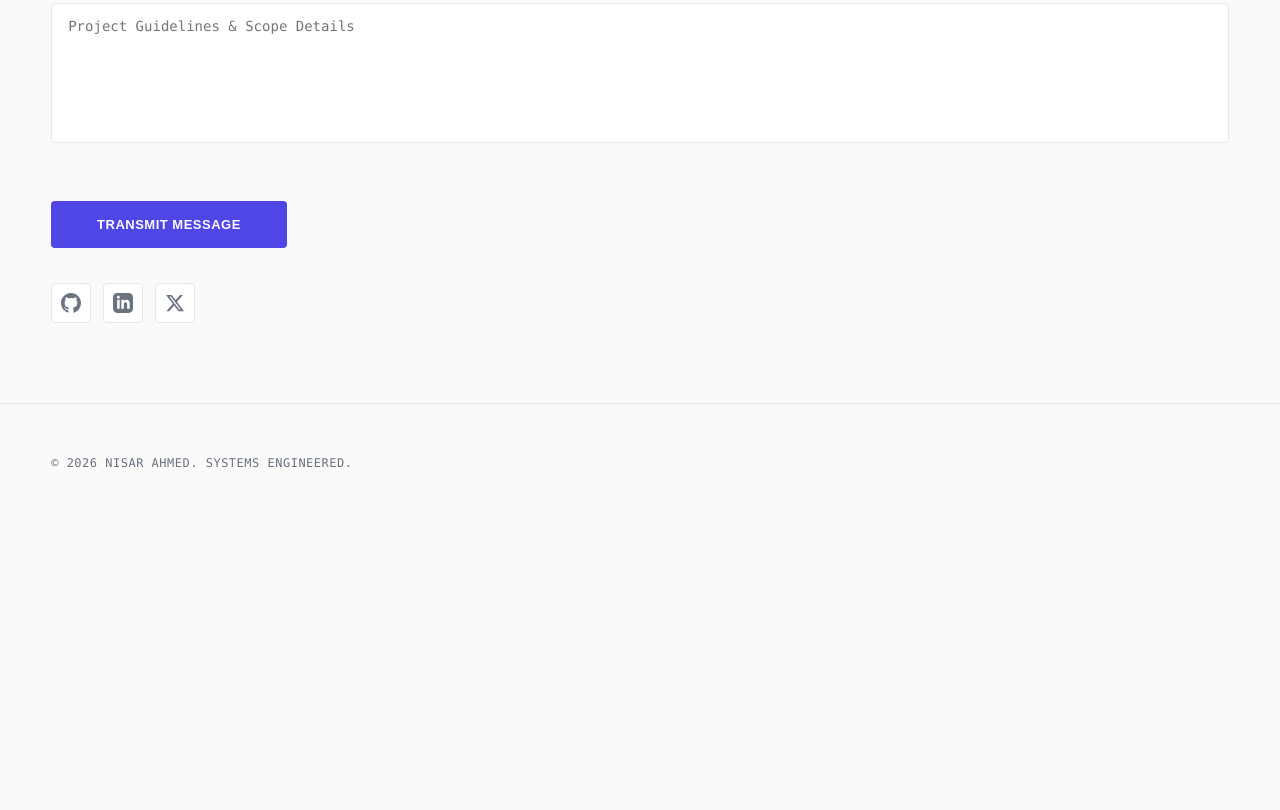
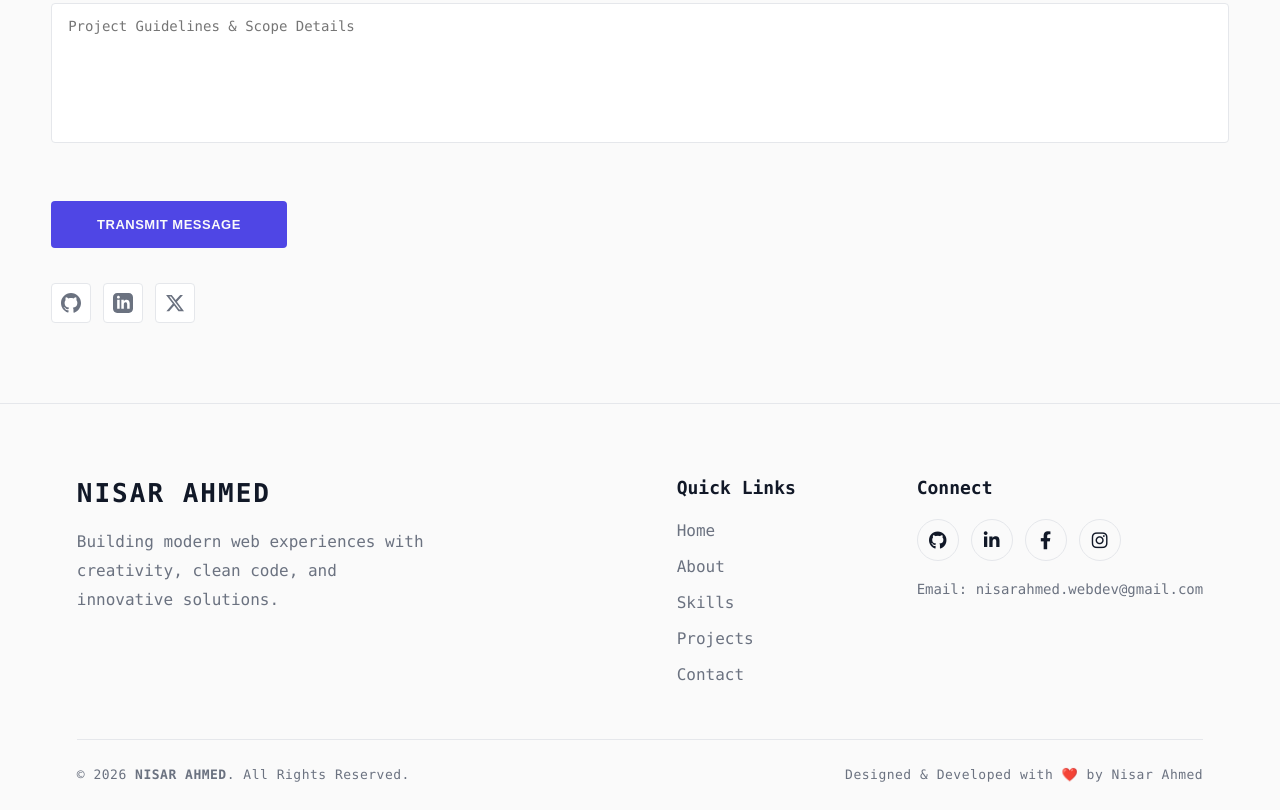
Before and after one commit to nisarahmedwebdev-lab/Task-06-Nisar-Ahmed-Portfolio, a plain HTML site: page index.html in a window 1280 px wide. Shown: the part 5309-6119 px from the top of the page. Before the commit the page ends 5831 px from the top, so only its background shows below. Drawn offline with Linux system fonts and the light colour scheme.

Commit message:
update footer

```diff
--- a/index.html
+++ b/index.html
@@ -561,9 +561,49 @@
     </section>
 
     <footer>
-        <p>&copy; 2026 NISAR AHMED. Systems Engineered.</p>
-        <button id="top" aria-label="Scroll to top">&#8593;</button>
-    </footer>
+    <div class="footer-container">
+
+        <!-- Left -->
+        <div class="footer-brand">
+            <h3>NISAR AHMED</h3>
+            <p>Building modern web experiences with creativity, clean code, and innovative solutions.</p>
+        </div>
+
+        <!-- Center -->
+        <div class="footer-links">
+            <h4>Quick Links</h4>
+            <a href="#home">Home</a>
+            <a href="#about">About</a>
+            <a href="#skills">Skills</a>
+            <a href="#projects">Projects</a>
+            <a href="#contact">Contact</a>
+        </div>
+
+        <!-- Right -->
+        <div class="footer-contact">
+            <h4>Connect</h4>
+
+            <div class="social-links">
+                <a href="https://github.com/nisarahmedwebdev-lab"><i class="fab fa-github"></i></a>
+                <a href="https://www.linkedin.com/in/nisar-ahmed-brohi-dev/""><i class="fab fa-linkedin-in"></i></a>
+                <a href="https://www.facebook.com/nisar.ahmed.brohi.9479/"><i class="fab fa-facebook-f"></i></a>
+                <a href="https://www.instagram.com/nisarahmed8361/"><i class="fab fa-instagram"></i></a>
+            </div>
+
+            <p>Email: nisarahmed.webdev@gmail.com</p>
+        </div>
+
+    </div>
+
+    <div class="footer-bottom">
+        <p>© 2026 <strong>NISAR AHMED</strong>. All Rights Reserved.</p>
+        <p>Designed & Developed with ❤️ by Nisar Ahmed</p>
+
+        <button id="top" aria-label="Scroll to top">
+            &#8593;
+        </button>
+    </div>
+</footer>
     <a href="https://wa.me/923192632242" class="whatsapp-sticky" target="_blank" rel="noopener noreferrer">
         <svg xmlns="http://www.w3.org/2000/svg" viewBox="0 0 448 512" width="30" height="30" fill="currentColor">
             <path
--- a/style.css
+++ b/style.css
@@ -1001,22 +1001,151 @@
         border-color: var(--muted);
     }
 
-    footer {
-        padding: 50px 4%;
-        display: flex;
-        justify-content: space-between;
-        align-items: center;
-        border-top: 1px solid var(--border);
-        position: relative;
-        width: 100%;
+   footer {
+    width: 100%;
+    background: var(--surface);
+    border-top: 1px solid var(--border);
+    padding: 70px 6% 25px;
+}
+
+.footer-container {
+    display: flex;
+    justify-content: space-between;
+    gap: 60px;
+    flex-wrap: wrap;
+    margin-bottom: 40px;
+}
+
+.footer-brand {
+    flex: 1;
+    min-width: 280px;
+}
+
+.footer-brand h3 {
+    color: var(--text);
+    font-size: 26px;
+    margin-bottom: 15px;
+    letter-spacing: 2px;
+}
+
+.footer-brand p {
+    color: var(--muted);
+    line-height: 1.8;
+    max-width: 350px;
+}
+
+.footer-links,
+.footer-contact {
+    min-width: 180px;
+}
+
+.footer-links h4,
+.footer-contact h4 {
+    color: var(--text);
+    margin-bottom: 18px;
+    font-size: 18px;
+}
+
+.footer-links a {
+    display: block;
+    color: var(--muted);
+    text-decoration: none;
+    margin-bottom: 12px;
+    transition: .3s;
+}
+
+.footer-links a:hover {
+    color: var(--accent);
+    transform: translateX(5px);
+}
+
+.social-links {
+    display: flex;
+    gap: 12px;
+    margin-bottom: 18px;
+}
+
+.social-links a {
+    width: 42px;
+    height: 42px;
+    border: 1px solid var(--border);
+    border-radius: 50%;
+    display: flex;
+    align-items: center;
+    justify-content: center;
+    color: var(--text);
+    text-decoration: none;
+    transition: .3s;
+    font-size: 18px;
+}
+
+.social-links a:hover {
+    background: var(--accent);
+    color: #fff;
+    border-color: var(--accent);
+    transform: translateY(-5px);
+}
+
+.footer-contact p {
+    color: var(--muted);
+    font-size: 14px;
+}
+
+.footer-bottom {
+    border-top: 1px solid var(--border);
+    padding-top: 25px;
+    display: flex;
+    justify-content: space-between;
+    align-items: center;
+    gap: 20px;
+    flex-wrap: wrap;
+}
+
+.footer-bottom p {
+    color: var(--muted);
+    font-size: 13px;
+    letter-spacing: .5px;
+}
+
+#top {
+    width: 48px;
+    height: 48px;
+    border: none;
+    border-radius: 50%;
+    cursor: pointer;
+    background: var(--accent);
+    color: #fff;
+    font-size: 20px;
+    transition: .3s;
+}
+
+#top:hover {
+    transform: translateY(-6px);
+    box-shadow: 0 10px 25px rgba(0,0,0,.2);
+}
+
+@media (max-width:768px){
+
+    .footer-container{
+        flex-direction:column;
+        text-align:center;
+        gap:40px;
     }
 
-    footer p {
-        color: var(--muted);
-        font-size: 12px;
-        text-transform: uppercase;
-        letter-spacing: 0.5px;
+    .footer-brand p{
+        max-width:100%;
     }
+
+    .social-links{
+        justify-content:center;
+    }
+
+    .footer-bottom{
+        flex-direction:column;
+        text-align:center;
+    }
+
+}
 
     #top {
         position: fixed;
```
